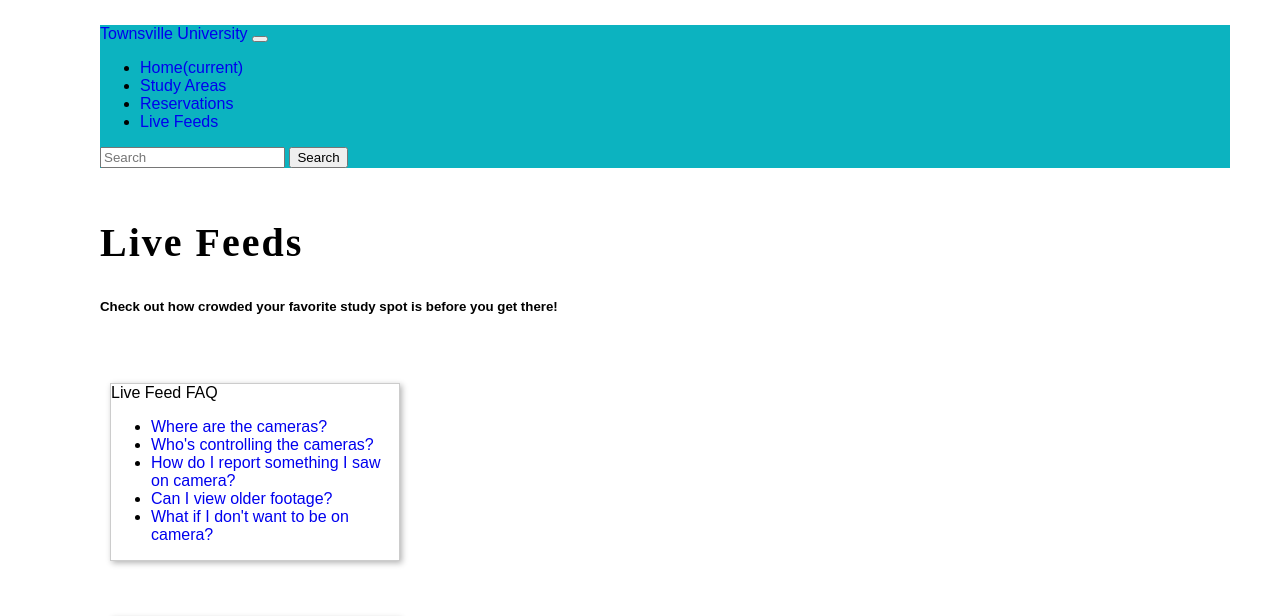
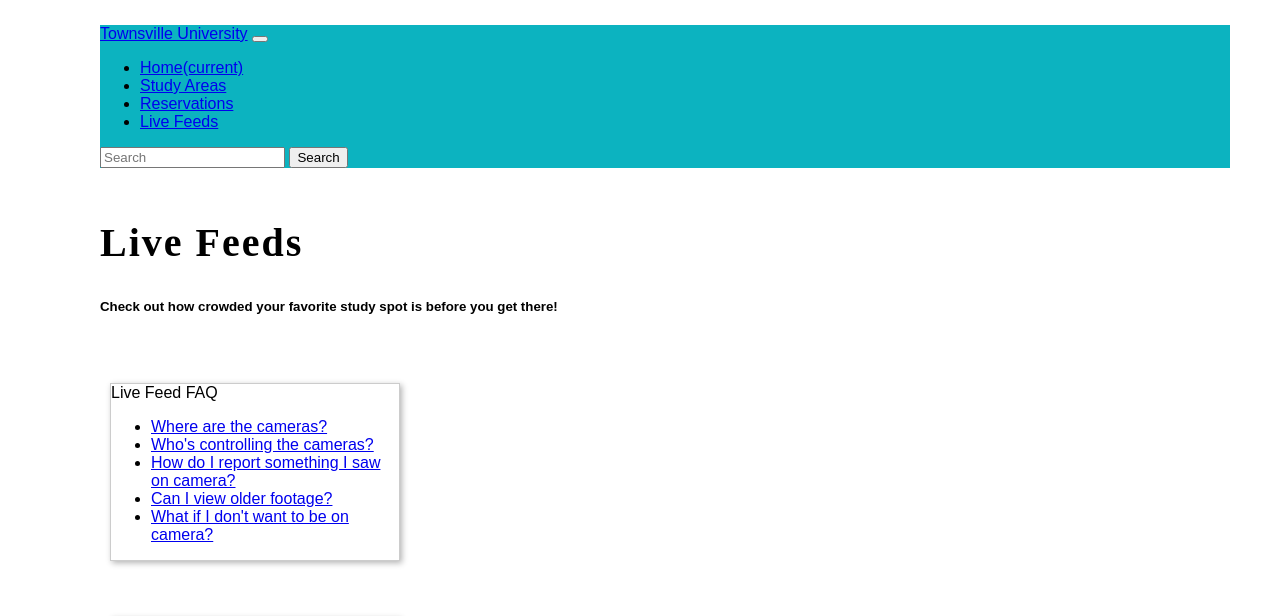
Before and after one commit to DOMLIS786/GAstudyareas, a Jekyll site: the page built from livefeeds.html, in a window 1280 px wide. Shown: the top 616 px of the page. Built offline with Jekyll 4.4.1, drawn with Linux system fonts in a browser that asks for light colours; nearby versions of some CDN libraries; some web fonts are replaced; library files that are not in the unit come from our copies.

Commit message:
Update base.html

```diff
--- a/_layouts/base.html
+++ b/_layouts/base.html
@@ -9,22 +9,6 @@
     <script src="{{ site.baseurl }}/maxcdn.bootstrapcdn.com/bootstrap/4.0.0/js/bootstrap.min.js"></script>
     <script src="{{ site.baseurl }}/maxcdn.bootstrapcdn.com/bootstrap/4.0.0/js/bootstrap.bundle.min.js"></script>
   <style>
-
-  a:link {
-  text-decoration: none;
-  }
-
-  a:visited {
-  text-decoration: none;
-  }
-
-  a:hover {
-  text-decoration: underline;
-  }
-
-  a:active {
-  text-decoration: underline;
-  }
 
   body {
   font-family: 'Arial';font-size: 16px;
```
